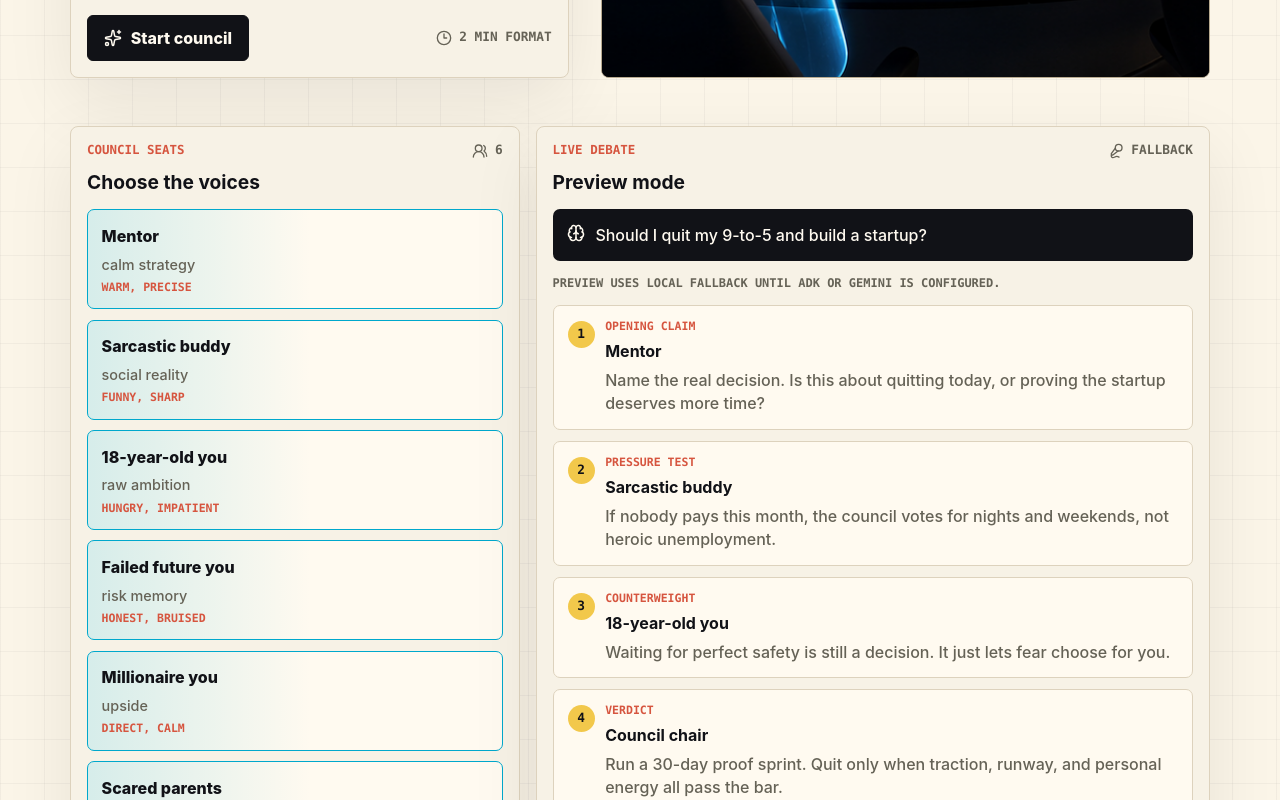
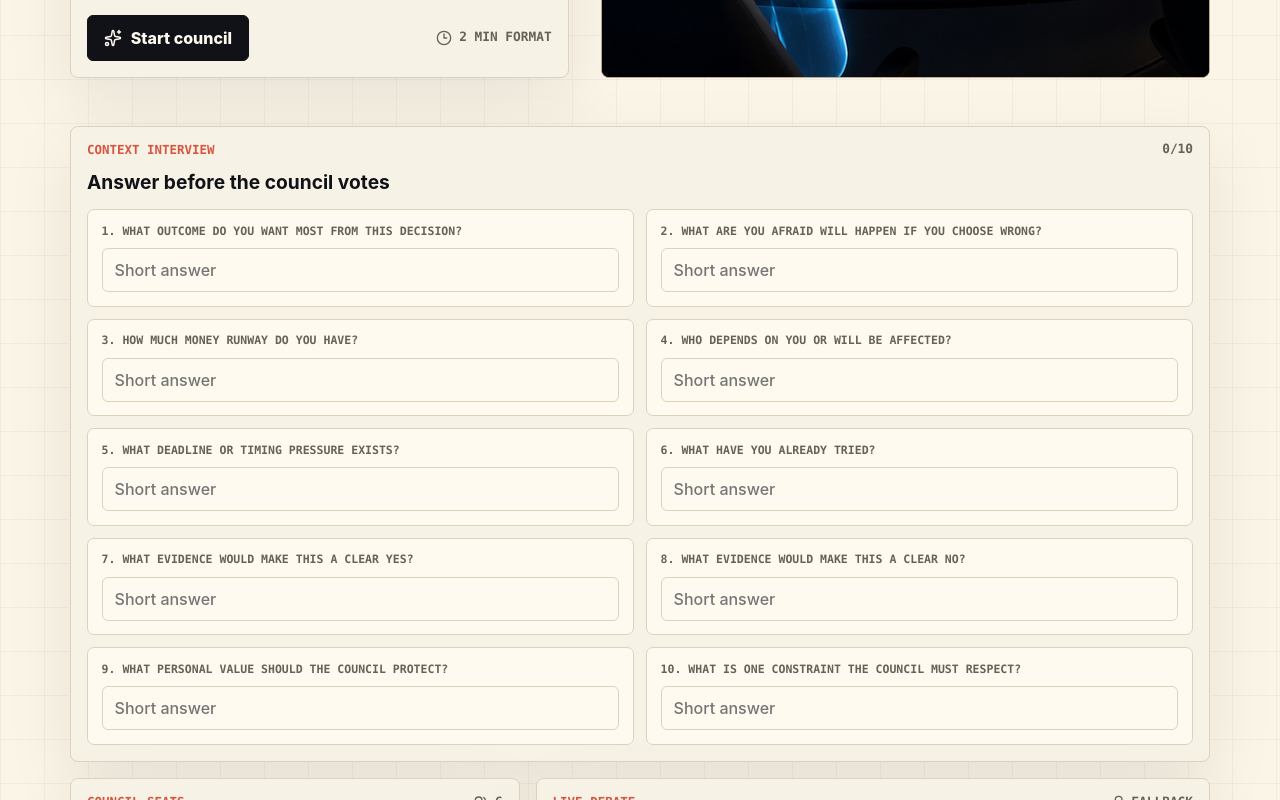
Before and after one commit to ayanhan/gemini-hackathon, a React (Vite) app: page / in a window 1280 px wide. Shown: the part 1020-1820 px from the top of the page. Built offline with nearby package versions, Linux system fonts and the light colour scheme.

Commit message:
Add decision context interview

```diff
--- a/src/App.css
+++ b/src/App.css
@@ -227,6 +227,31 @@ button {
   gap: 1rem;
   justify-content: space-between;
   margin-bottom: 1rem;
+}
+
+.interview-panel {
+  grid-column: 1 / -1;
+}
+
+.interview-grid {
+  display: grid;
+  gap: 0.75rem;
+  grid-template-columns: repeat(2, minmax(0, 1fr));
+}
+
+.interview-question {
+  background: #fffaf0;
+  border: 1px solid var(--line);
+  border-radius: 7px;
+  display: grid;
+  gap: 0.55rem;
+  padding: 0.85rem;
+}
+
+.interview-question span {
+  color: var(--muted);
+  font: 800 0.72rem/1.35 var(--mono);
+  text-transform: uppercase;
 }
 
 .agent-list {
@@ -522,6 +547,10 @@ blockquote {
     flex-direction: column;
   }
 
+  .interview-grid {
+    grid-template-columns: 1fr;
+  }
+
   .question-actions button {
     justify-content: center;
     width: 100%;
--- a/src/App.tsx
+++ b/src/App.tsx
@@ -12,6 +12,7 @@ import councilHero from './assets/council-hero.png'
 import {
   type CouncilAgent,
   type CouncilResult,
+  type UserContextAnswer,
   fallbackCouncilResult,
   runCouncil,
 } from './councilService'
@@ -68,6 +69,19 @@ const councilAgents: CouncilAgent[] = [
   },
 ]
 
+const interviewQuestions = [
+  'What outcome do you want most from this decision?',
+  'What are you afraid will happen if you choose wrong?',
+  'How much money runway do you have?',
+  'Who depends on you or will be affected?',
+  'What deadline or timing pressure exists?',
+  'What have you already tried?',
+  'What evidence would make this a clear yes?',
+  'What evidence would make this a clear no?',
+  'What personal value should the council protect?',
+  'What is one constraint the council must respect?',
+]
+
 function App() {
   const [question, setQuestion] = useState(
     'Should I quit my 9-to-5 and build a startup?',
@@ -79,6 +93,12 @@ function App() {
   const [wildcardName, setWildcardName] = useState('')
   const [wildcardTone, setWildcardTone] = useState('')
   const [wildcardProtects, setWildcardProtects] = useState('')
+  const [userContext, setUserContext] = useState<UserContextAnswer[]>(
+    interviewQuestions.map((interviewQuestion) => ({
+      question: interviewQuestion,
+      answer: '',
+    })),
+  )
   const [sessionStarted, setSessionStarted] = useState(false)
   const [isGenerating, setIsGenerating] = useState(false)
   const [visibleBeatCount, setVisibleBeatCount] = useState(
@@ -138,6 +158,14 @@ function App() {
     setWildcardProtects('')
   }
 
+  const updateContextAnswer = (index: number, answer: string) => {
+    setUserContext((currentAnswers) =>
+      currentAnswers.map((item, itemIndex) =>
+        itemIndex === index ? { ...item, answer } : item,
+      ),
+    )
+  }
+
   useEffect(() => {
     if (!sessionStarted || isGenerating) {
       return
@@ -168,7 +196,11 @@ function App() {
     setStatusMessage('Council is forming arguments...')
 
     try {
-      const result = await runCouncil(trimmedQuestion, selectedAgents)
+      const result = await runCouncil(
+        trimmedQuestion,
+        selectedAgents,
+        userContext,
+      )
       setCouncilResult(result)
       setStatusMessage(
         result.source === 'adk'
@@ -250,6 +282,35 @@ function App() {
       </section>
 
       <section className="workspace-grid" aria-label="Council workspace">
+        <section className="panel interview-panel">
+          <div className="panel-heading">
+            <div>
+              <p className="eyebrow">Context interview</p>
+              <h2>Answer before the council votes</h2>
+            </div>
+            <span className="agent-count">
+              {userContext.filter((item) => item.answer.trim()).length}/10
+            </span>
+          </div>
+
+          <div className="interview-grid">
+            {userContext.map((item, index) => (
+              <label className="interview-question" key={item.question}>
+                <span>
+                  {index + 1}. {item.question}
+                </span>
+                <input
+                  onChange={(event) =>
+                    updateContextAnswer(index, event.target.value)
+                  }
+                  placeholder="Short answer"
+                  value={item.answer}
+                />
+              </label>
+            ))}
+          </div>
+        </section>
+
         <section className="panel agent-panel">
           <div className="panel-heading">
             <div>
--- a/src/councilService.ts
+++ b/src/councilService.ts
@@ -25,6 +25,11 @@ export type CouncilResult = {
   beats: DebateBeat[]
   verdict: Verdict
   source: 'adk' | 'gemini' | 'fallback'
+}
+
+export type UserContextAnswer = {
+  question: string
+  answer: string
 }
 
 const fallbackResult: Omit<CouncilResult, 'source'> = {
@@ -59,7 +64,23 @@ const fallbackResult: Omit<CouncilResult, 'source'> = {
   },
 }
 
-const buildPrompt = (question: string, agents: CouncilAgent[]) => {
+const buildUserContext = (userContext: UserContextAnswer[]) => {
+  const answeredContext = userContext.filter((item) => item.answer.trim())
+
+  if (answeredContext.length === 0) {
+    return 'No extra user context was provided.'
+  }
+
+  return answeredContext
+    .map((item) => `- ${item.question}: ${item.answer.trim()}`)
+    .join('\n')
+}
+
+const buildPrompt = (
+  question: string,
+  agents: CouncilAgent[],
+  userContext: UserContextAnswer[],
+) => {
   const agentBrief = agents
     .map(
       (agent) =>
@@ -71,6 +92,9 @@ const buildPrompt = (question: string, agents: CouncilAgent[]) => {
 
 Decision:
 ${question}
+
+User context:
+${buildUserContext(userContext)}
 
 Selected agents:
 ${agentBrief}
@@ -101,9 +125,19 @@ Rules:
 - The verdict must match the user's actual decision, not generic advice.`
 }
 
-const buildCouncilPayload = (question: string, agents: CouncilAgent[]) =>
+const buildCouncilPayload = (
+  question: string,
+  agents: CouncilAgent[],
+  userContext: UserContextAnswer[],
+) =>
   JSON.stringify({
     question,
+    userContext: userContext
+      .filter((item) => item.answer.trim())
+      .map((item) => ({
+        question: item.question,
+        answer: item.answer.trim(),
+      })),
     agents: agents.map((agent) => ({
       name: agent.name,
       seat: agent.seat,
@@ -175,6 +209,7 @@ const extractTextFromAdkResponse = (value: unknown): string => {
 const runCouncilWithAdk = async (
   question: string,
   agents: CouncilAgent[],
+  userContext: UserContextAnswer[],
   adkApiUrl: string,
 ): Promise<CouncilResult> => {
   const sessionId = `council-${crypto.randomUUID()}`
@@ -187,7 +222,7 @@ const runCouncilWithAdk = async (
         session_id: sessionId,
         new_message: {
           role: 'user',
-          parts: [{ text: buildCouncilPayload(question, agents) }],
+          parts: [{ text: buildCouncilPayload(question, agents, userContext) }],
         },
       }),
       headers: {
@@ -213,12 +248,13 @@ const runCouncilWithAdk = async (
 export const runCouncil = async (
   question: string,
   agents: CouncilAgent[],
+  userContext: UserContextAnswer[],
 ): Promise<CouncilResult> => {
   const adkApiUrl = import.meta.env.VITE_ADK_API_URL
   const apiKey = import.meta.env.VITE_GEMINI_API_KEY
 
   if (adkApiUrl) {
-    return runCouncilWithAdk(question, agents, adkApiUrl)
+    return runCouncilWithAdk(question, agents, userContext, adkApiUrl)
   }
 
   if (!apiKey) {
@@ -228,7 +264,7 @@ export const runCouncil = async (
   const ai = new GoogleGenAI({ apiKey })
   const response = await ai.models.generateContent({
     model: 'gemini-2.5-flash',
-    contents: buildPrompt(question, agents),
+    contents: buildPrompt(question, agents, userContext),
     config: {
       responseMimeType: 'application/json',
       temperature: 0.9,
```
Also changed, not shown: 2 other files (tests, documents, lock files or other folders).
